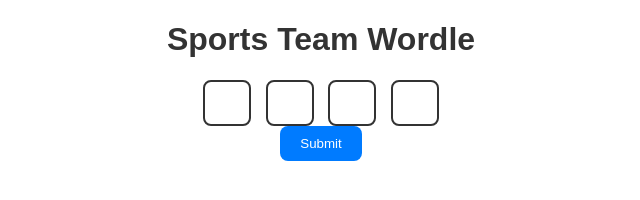
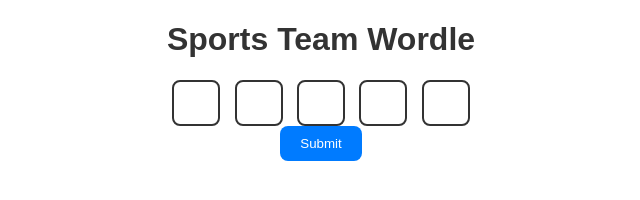
Before and after one commit to Nnooaahhh/sportsteamwordle, a plain HTML site: page index.html in a window 1280 px wide. Shown: the whole page, without its empty margins (319-959 px from the left). Drawn offline with Linux system fonts and the light colour scheme.

Commit message:
Update index.html

```diff
--- a/index.html
+++ b/index.html
@@ -70,6 +70,7 @@
             <input class="wordle-input" type="text" maxlength="1" id="letter2">
             <input class="wordle-input" type="text" maxlength="1" id="letter3">
             <input class="wordle-input" type="text" maxlength="1" id="letter4">
+            <input class="wordle-input" type="text" maxlength="1" id="letter5">
         </div>
         <button class="submit-button" onclick="checkWord()">Submit</button>
     </div>
```
